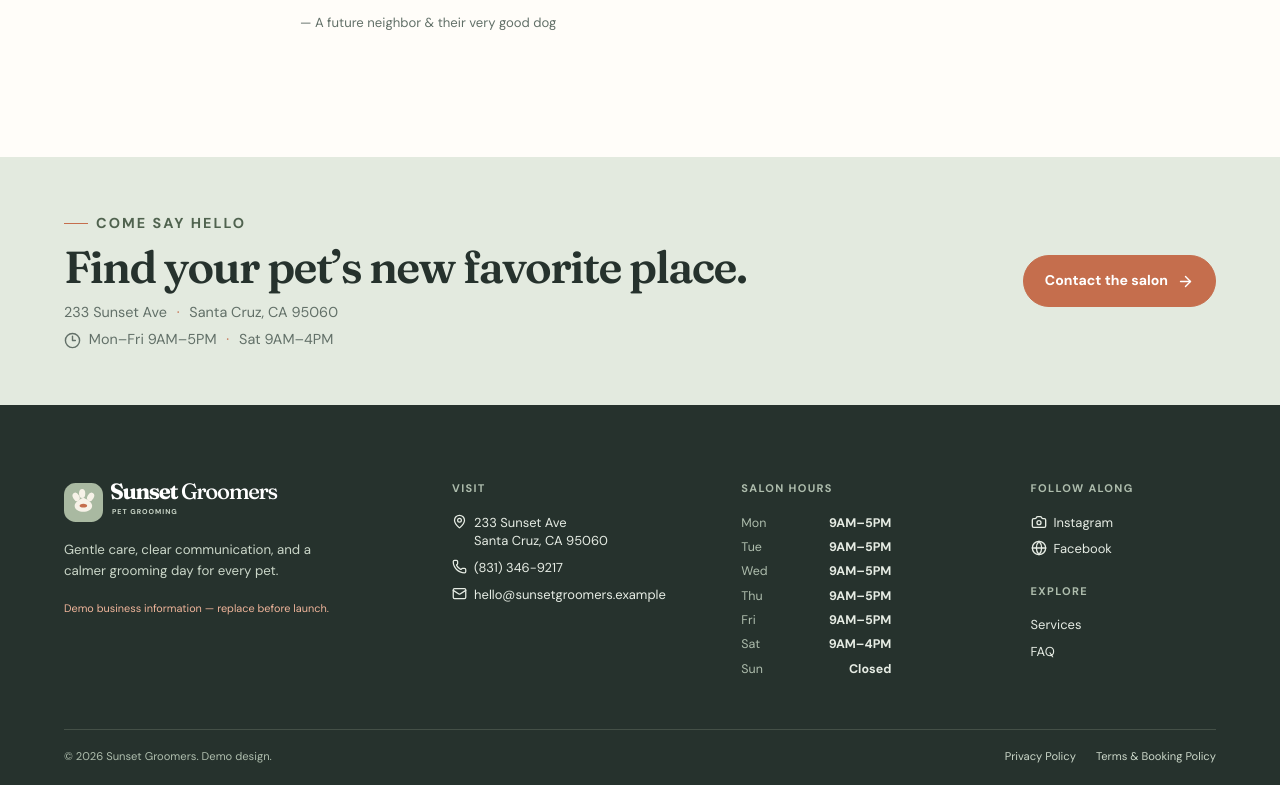
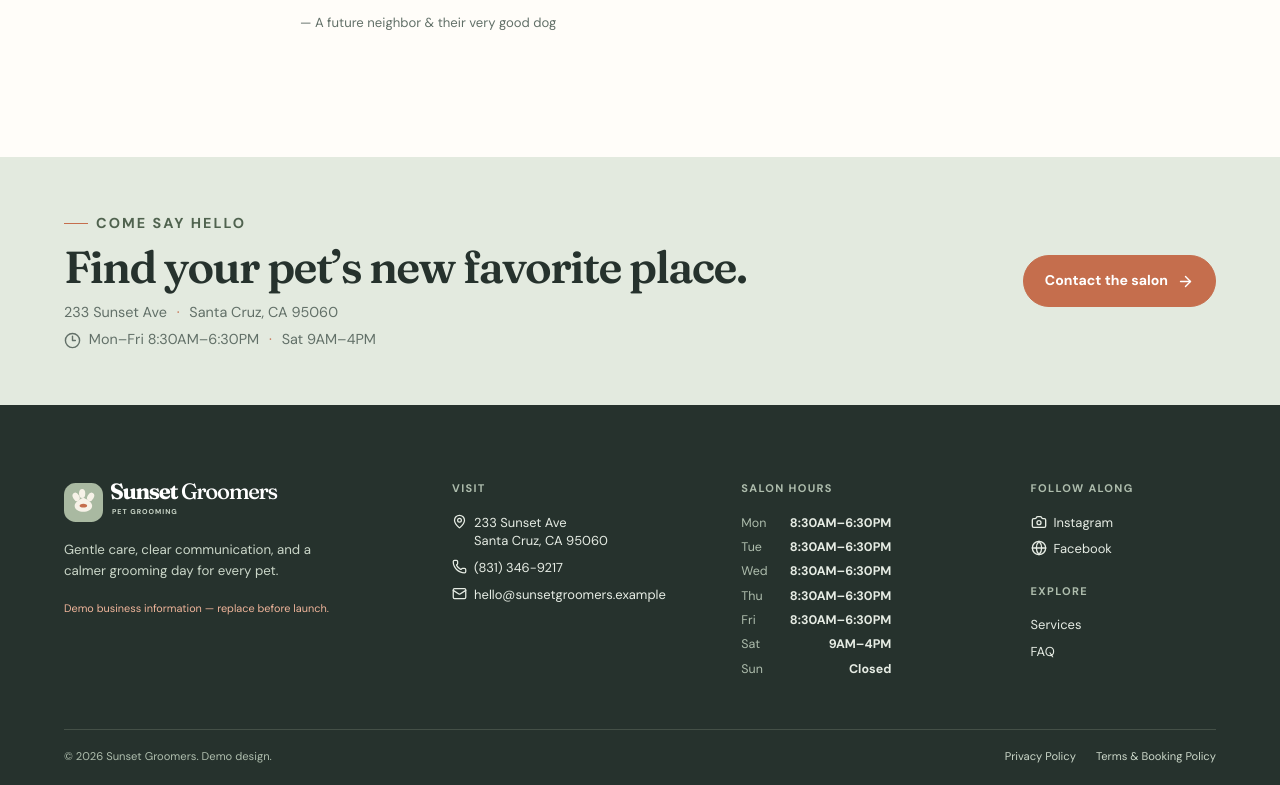
Before and after one commit to Jamson21/Website, a React (Vite) app: page / in a window 1280 px wide. Shown: the part 3686-4471 px from the top of the page. Built offline with nearby package versions, Linux system fonts and the light colour scheme.

Commit message:
Update weekday salon hours to 8:30AM-6:30PM

```diff
--- a/src/App.tsx
+++ b/src/App.tsx
@@ -123,7 +123,7 @@ function HomePage() {
 
     <section className="testimonial-section"><div className="quote-mark">“</div><div><Eyebrow>Kind words, coming soon</Eyebrow><blockquote>“We’re saving this space for the lovely things our first Sunset Groomers families have to say.”</blockquote><p>— A future neighbor &amp; their very good dog</p></div><div className="stars">{Array.from({ length: 5 }).map((_, i) => <Star key={i} size={18} fill="currentColor" />)}</div></section>
 
-    <section className="contact-cta" id="contact"><div><Eyebrow>Come say hello</Eyebrow><h2>Find your pet’s new favorite place.</h2><p>{site.address} <span>·</span> {site.postal}</p><p><Clock3 size={17} /> Mon–Fri 9AM–5PM <span>·</span> Sat 9AM–4PM</p></div><Link className="button" to="/contact">Contact the salon <ArrowRight size={17} /></Link></section>
+    <section className="contact-cta" id="contact"><div><Eyebrow>Come say hello</Eyebrow><h2>Find your pet’s new favorite place.</h2><p>{site.address} <span>·</span> {site.postal}</p><p><Clock3 size={17} /> Mon–Fri 8:30AM–6:30PM <span>·</span> Sat 9AM–4PM</p></div><Link className="button" to="/contact">Contact the salon <ArrowRight size={17} /></Link></section>
   </>;
 }
 
--- a/src/data/siteData.ts
+++ b/src/data/siteData.ts
@@ -21,11 +21,11 @@ export const navItems = [
 ];
 
 export const hours = [
-  ['Mon', '9AM–5PM'],
-  ['Tue', '9AM–5PM'],
-  ['Wed', '9AM–5PM'],
-  ['Thu', '9AM–5PM'],
-  ['Fri', '9AM–5PM'],
+  ['Mon', '8:30AM–6:30PM'],
+  ['Tue', '8:30AM–6:30PM'],
+  ['Wed', '8:30AM–6:30PM'],
+  ['Thu', '8:30AM–6:30PM'],
+  ['Fri', '8:30AM–6:30PM'],
   ['Sat', '9AM–4PM'],
   ['Sun', 'Closed'],
 ];
```
